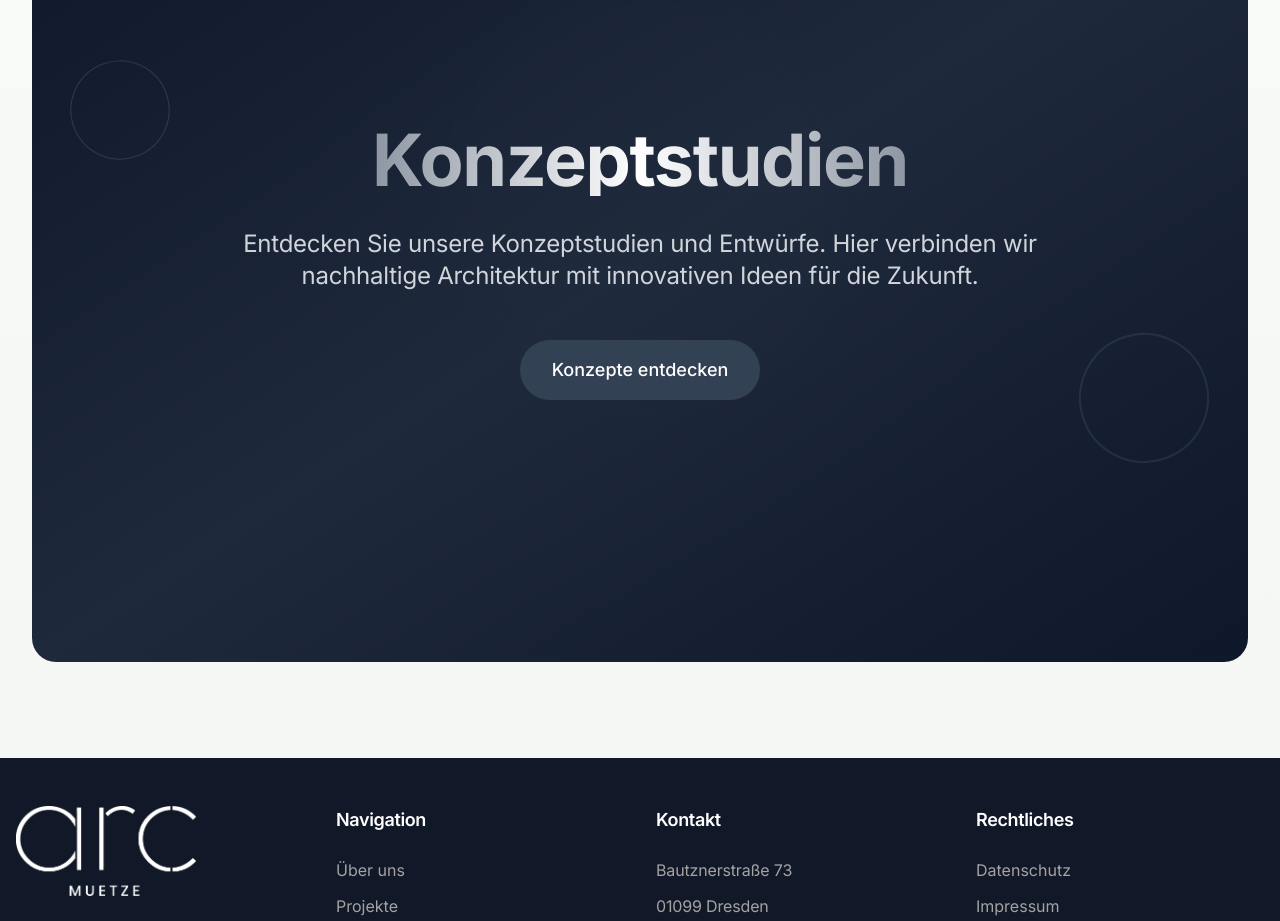
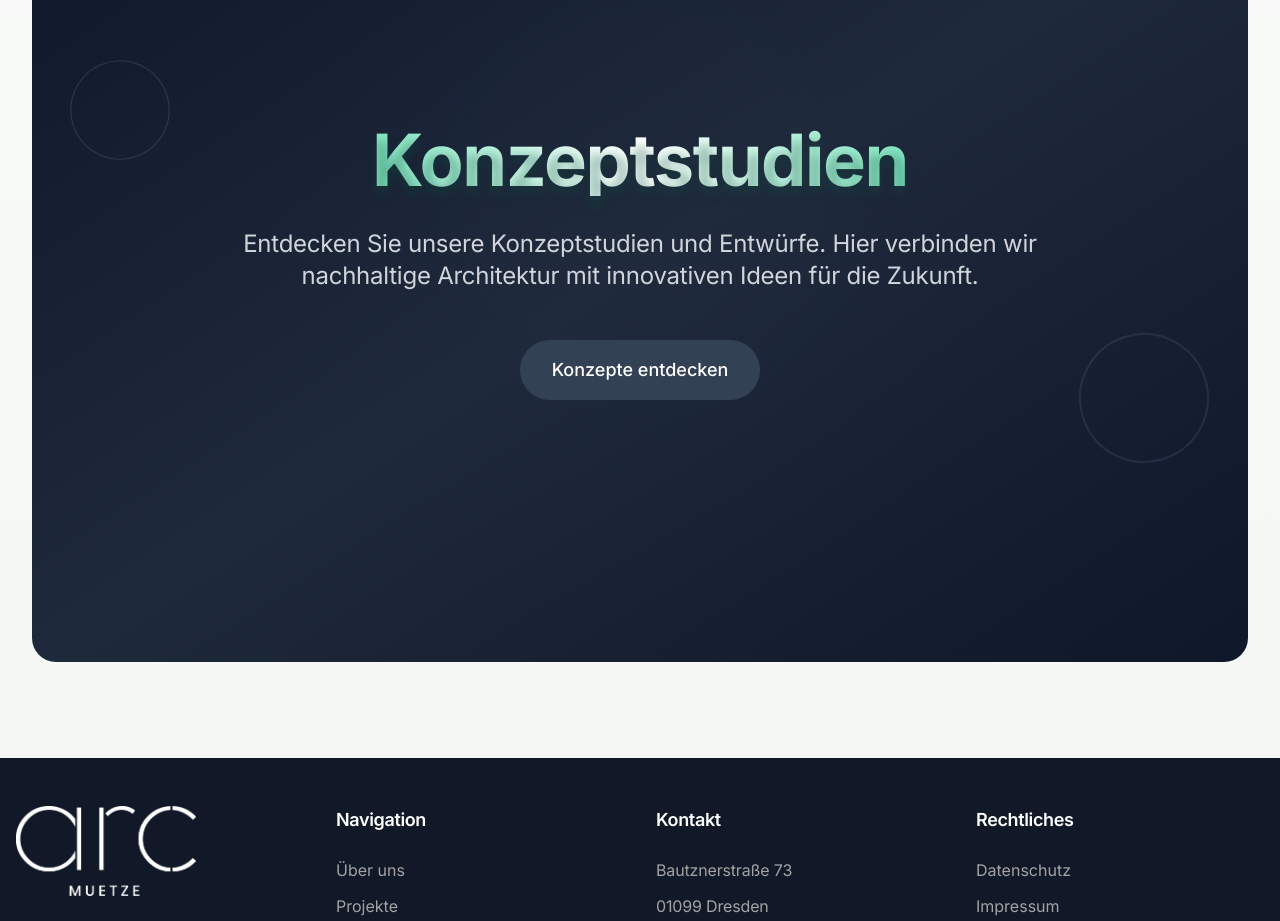
Before and after one commit to KonradBi/Richard, a Next.js app: page /projekte in a window 1280 px wide. Shown: the part 3060-3981 px from the top of the page. Built offline with nearby package versions, Linux system fonts and the light colour scheme.

Commit message:
style: match Konzeptstudien title gradient with Ideenarchitektur style

```diff
--- a/src/app/projekte/page.tsx
+++ b/src/app/projekte/page.tsx
@@ -442,9 +442,13 @@ export default function ProjektePage() {
                 initial={{ opacity: 0, y: 20 }}
                 animate={{ opacity: 1, y: 0 }}
                 transition={{ delay: 0.2, duration: 0.8 }}
-                className="text-4xl sm:text-5xl md:text-7xl font-bold mb-6 md:mb-8 bg-clip-text text-transparent bg-gradient-to-r from-slate-600 via-white to-slate-600"
+                className="text-4xl sm:text-5xl md:text-7xl font-bold mb-6 md:mb-8 bg-clip-text text-transparent bg-gradient-to-r from-emerald-400 via-white to-emerald-400 relative z-10"
               >
                 Konzeptstudien
+                {/* Text Shadow Effect */}
+                <span className="absolute -bottom-2 left-0 w-full text-emerald-900/30 blur-sm z-0">
+                  Konzeptstudien
+                </span>
               </motion.h2>
 
               <motion.p
```
